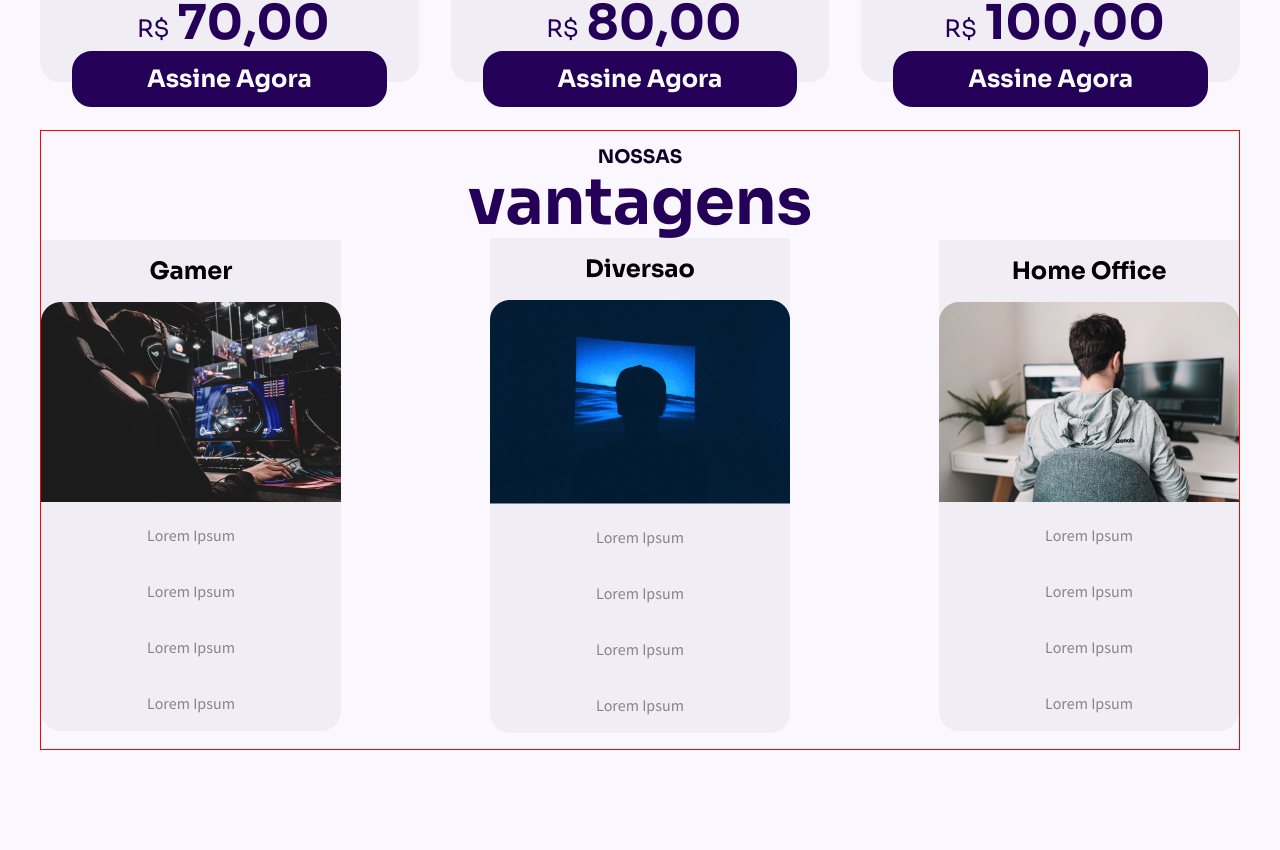
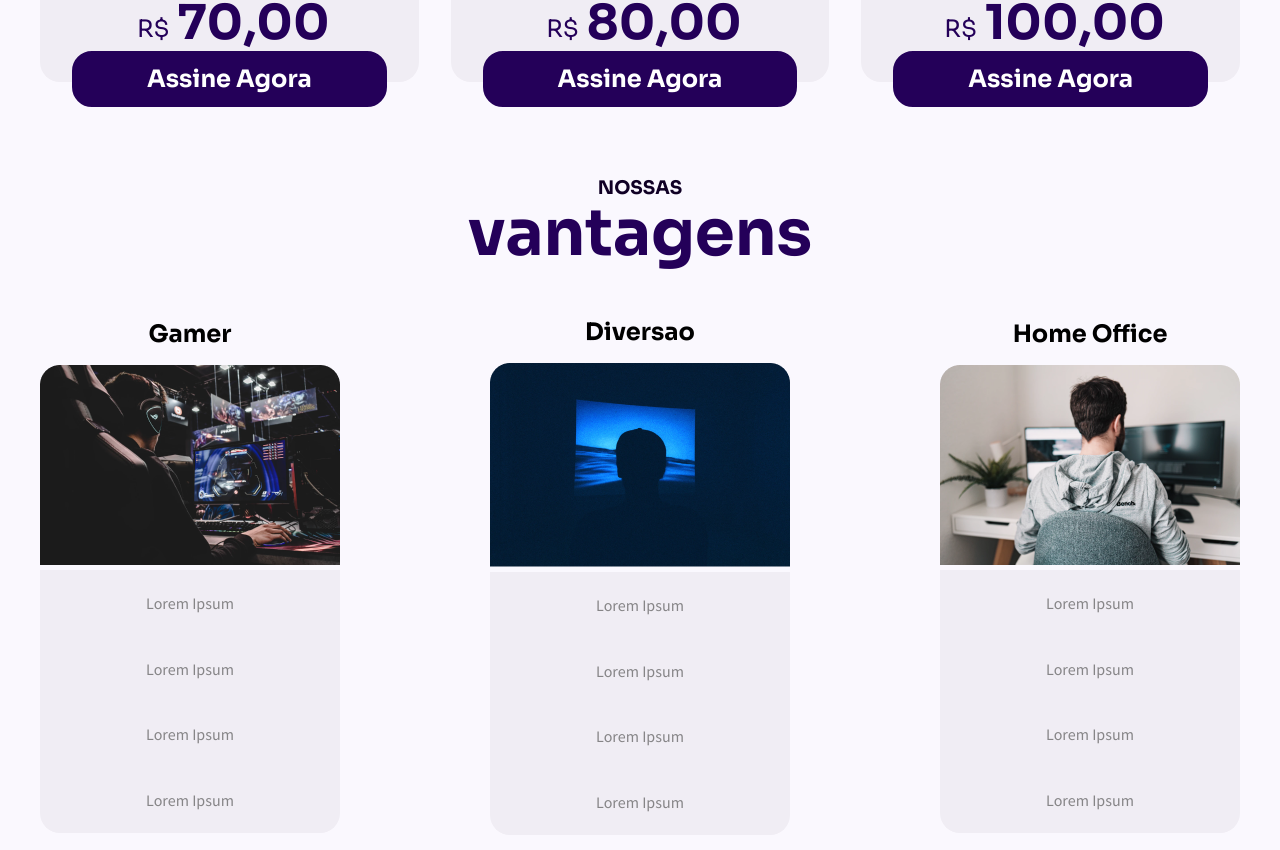
Before and after one commit to tosantos1/sanet-company, a React (Create React App) app: page / in a window 1280 px wide. Shown: the part 1659-2509 px from the top of the page. Before the commit the page ends 2409 px from the top, so only its background shows below. Built offline with nearby package versions, Linux system fonts and the light colour scheme.

Commit message:
sanet company

```diff
--- a/src/components/Benefits/styles.ts
+++ b/src/components/Benefits/styles.ts
@@ -4,8 +4,8 @@ export const Section = styled.section `
     max-width: 1200px;
     margin: 0 auto;
     padding: 1rem 0rem;
+    margin-top: 2rem;
 
-    border: 1px solid red;
 
     h3 {
         text-transform: uppercase;
@@ -25,22 +25,16 @@ export const Section = styled.section `
 
         text-align: center;
     }
-    .title-benefits{
-        border: 1px solid red;
-        display: flex;
-        justify-content: space-between;
-        align-items: center;
-
-        padding: 1rem 1rem;
-    }
     .cards-benefits {
+        margin-top: 2rem;
         display: flex;
         justify-content: space-between;
         align-items: center;
     }
     .card-benefits {
-        background-color: #F0EDF4;
+        background: #FAF8FE;
         border-radius: 0px 0px 20px 20px;
+
 
         h2 {
             background-color: none;
@@ -53,13 +47,17 @@ export const Section = styled.section `
 
         p{
             text-align: center;
-            padding: 1rem 1rem;
+            padding: 1.3rem 1rem;
 
             font-style: normal;
             font-weight: normal;
             font-size: 1rem;
             line-height: 150%;
             color: #868587;
+            background: #F0EDF4;
+        }
+        p:nth-child(6){
+            border-radius: 0px 0px 20px 20px;
         }
 
 
```
